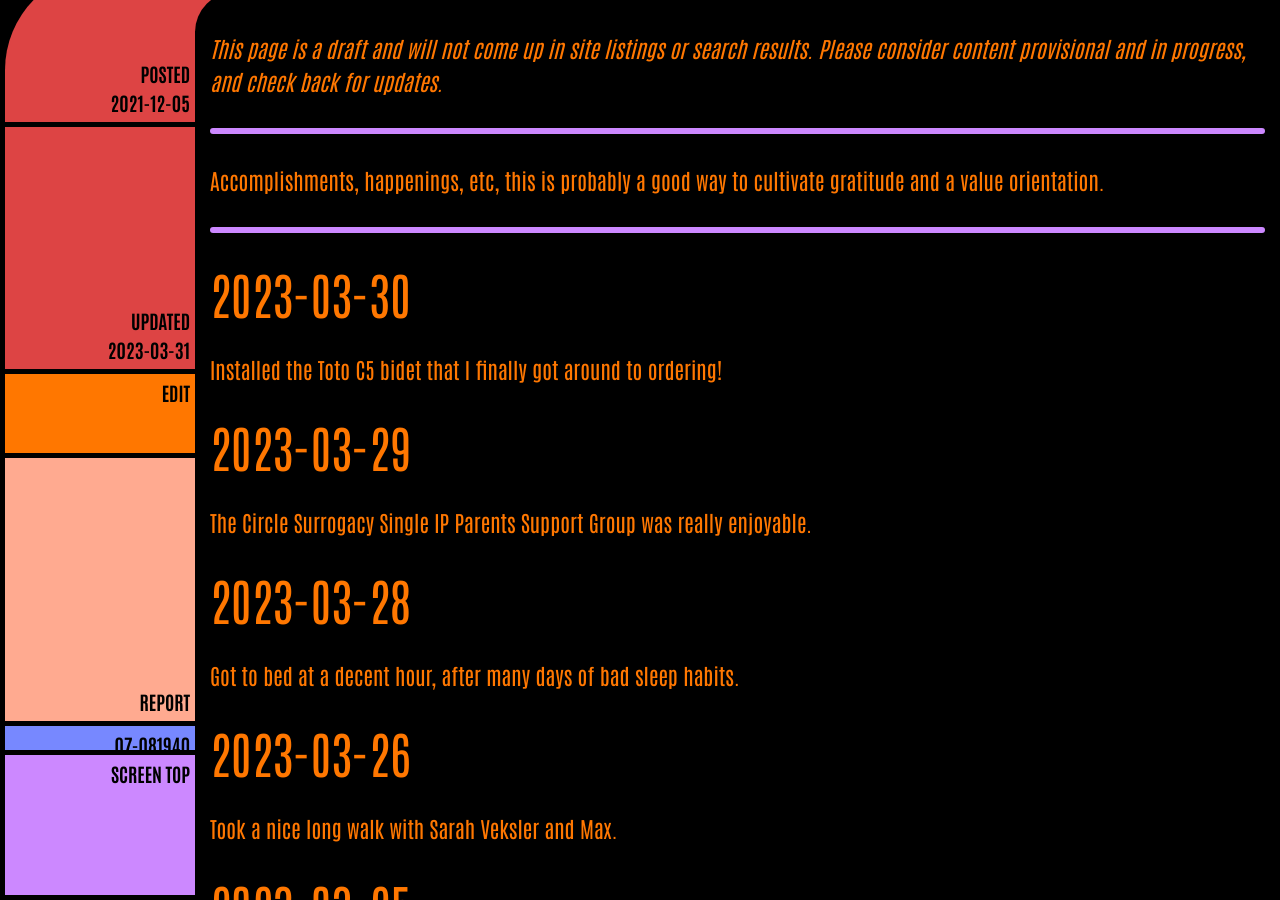
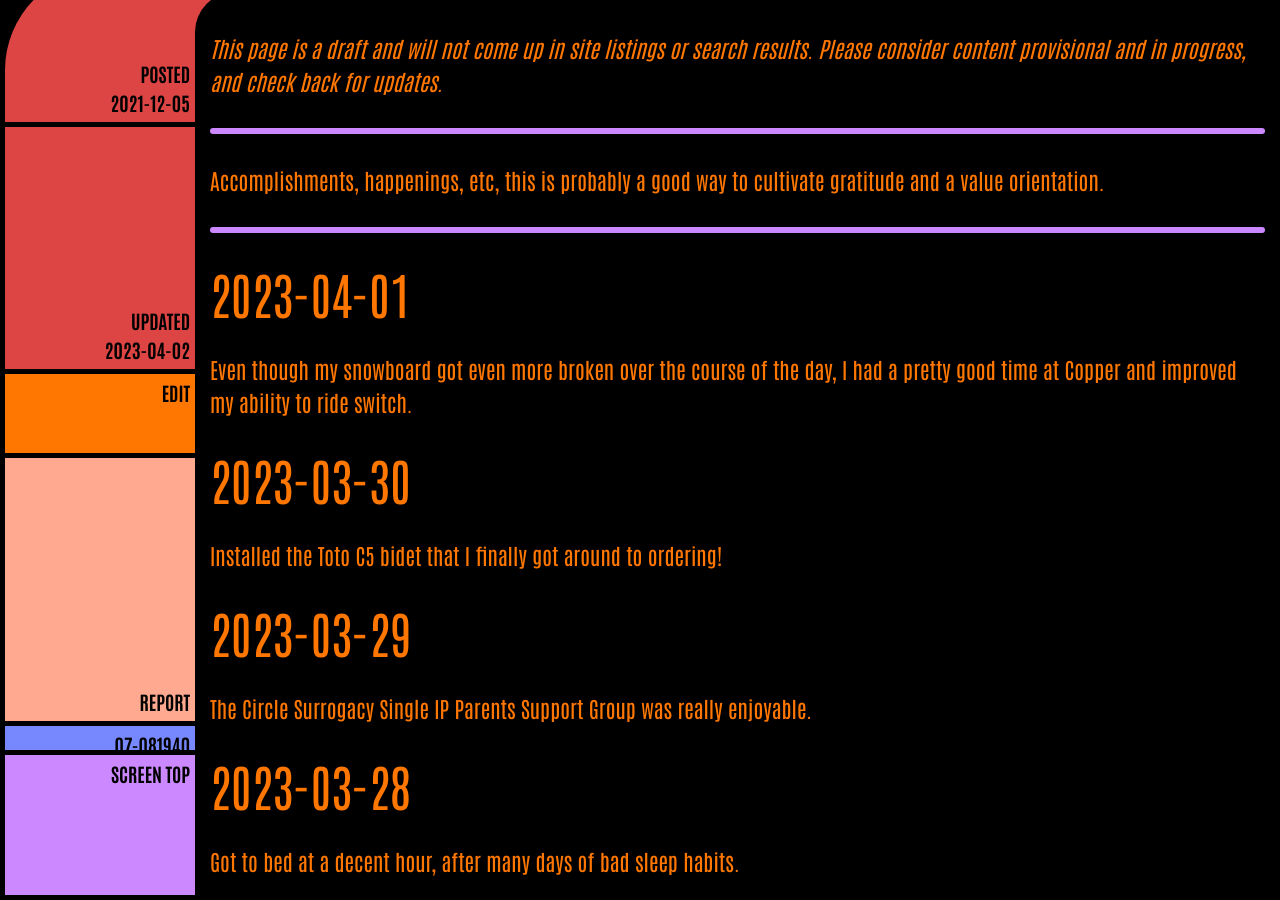
Before and after one commit to ArthurZey/arthurzey.github.io, a Jekyll site: the page built from _pages/one-good-thing.md, in a window 1280 px wide and 900 px high, scrolled down 333 px. Built offline with Jekyll 4.4.1, drawn with Linux system fonts in a browser that asks for light colours.

Commit message:
added 2023-04-01

```diff
--- a/_pages/one-good-thing.md
+++ b/_pages/one-good-thing.md
@@ -2,12 +2,14 @@
 title: One Good Thing
 description: "Accomplishments, happenings, etc, this is probably a good way to cultivate gratitude and a value orientation."
 date: "2021-12-05"
-last_modified_at: "2023-03-31T20:16:47+00:00"
+last_modified_at: "2023-04-02T21:56:58+00:00"
 tags:
   - happenings
   - draft
 sitemap: false
 ---
+## 2023-04-01
+Even though my snowboard got even more broken over the course of the day, I had a pretty good time at Copper and improved my ability to ride switch.
 
 ## 2023-03-30
 Installed the Toto C5 bidet that I finally got around to ordering!
```
